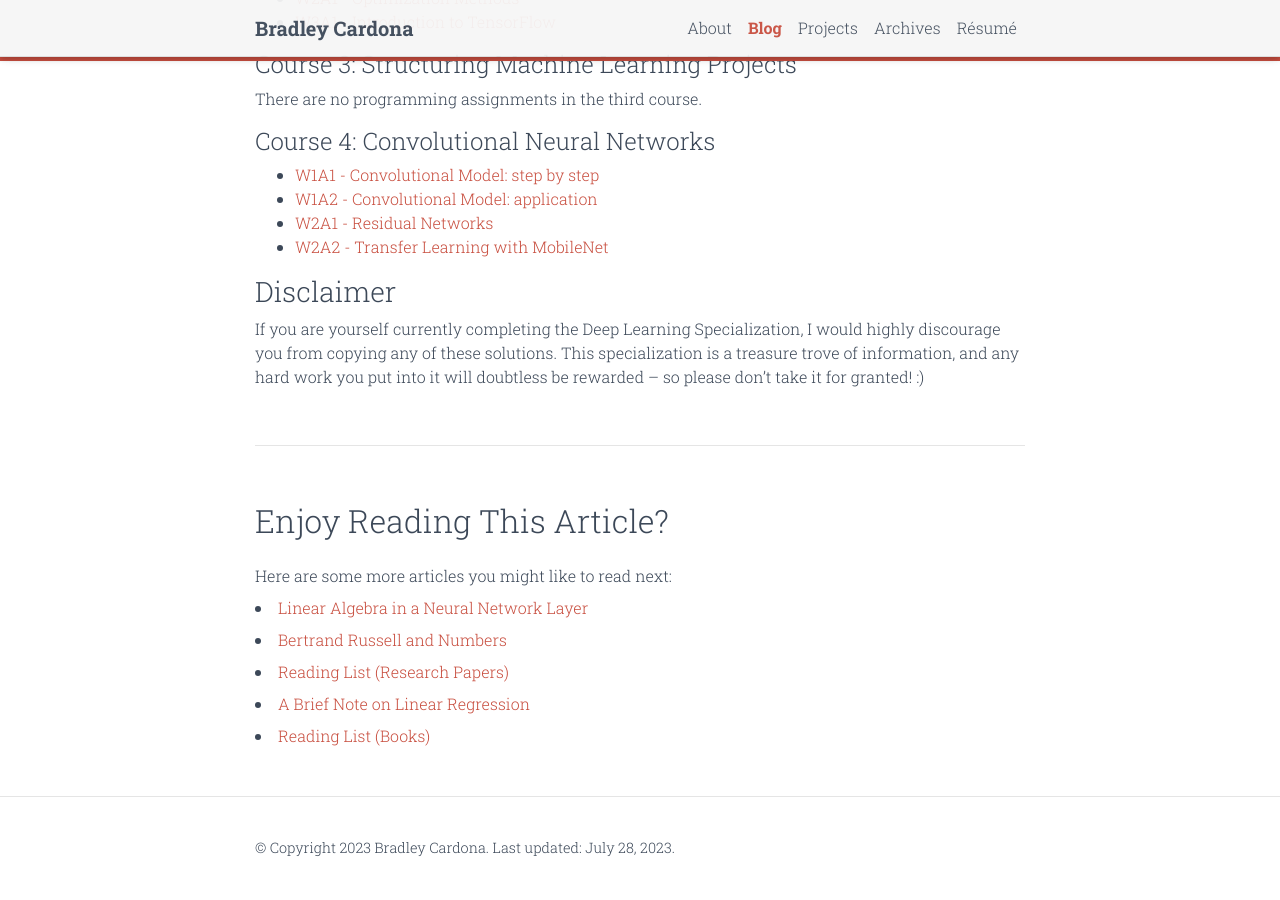
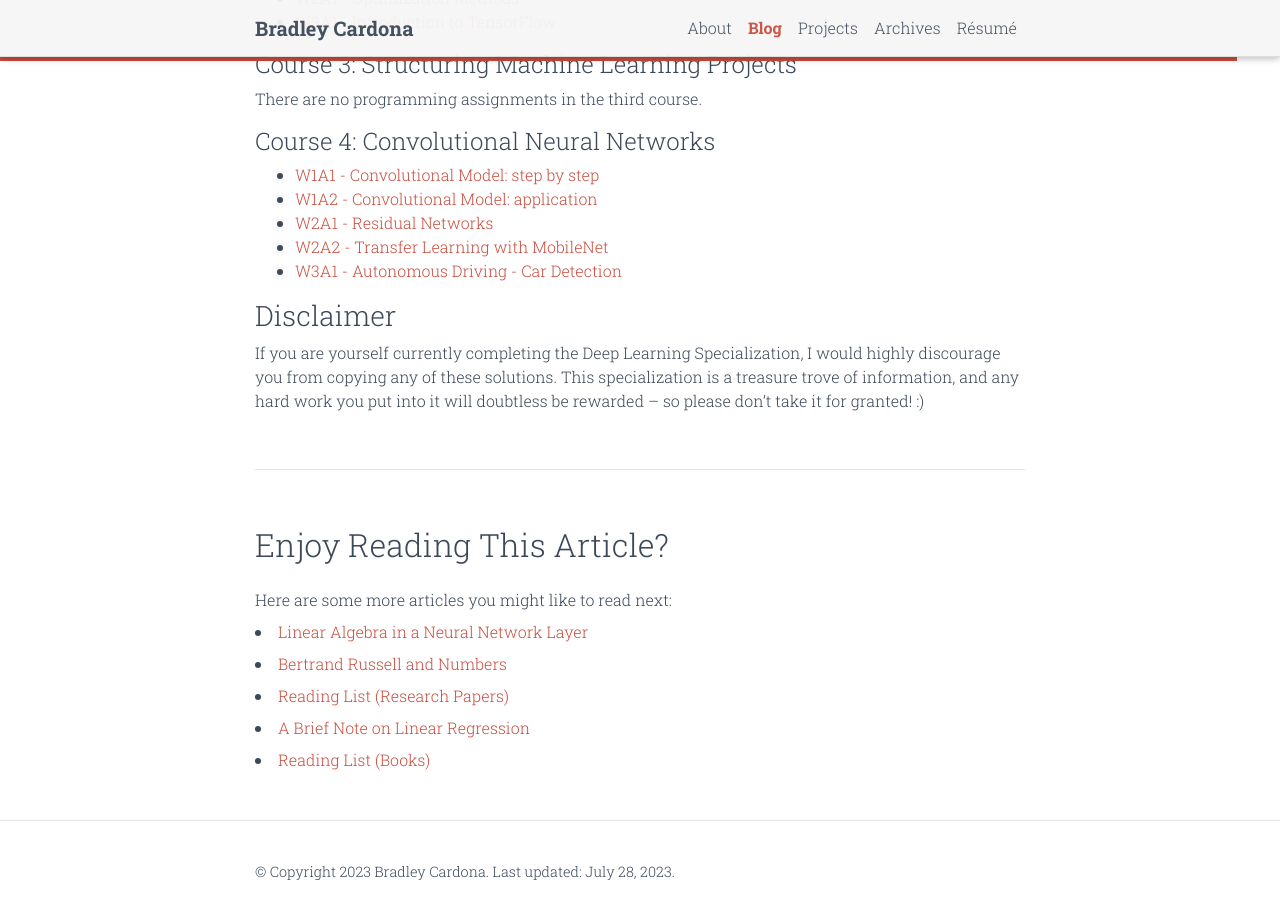
Before and after one commit to BMCARDONA/bmcardona.github.io, a Jekyll site: the page built from _posts/2023-07-23-deep-learning-specialization.md, in a window 1280 px wide and 900 px high, scrolled down 657 px. Built offline with Jekyll 4.4.1, drawn with Linux system fonts in a browser that asks for light colours; comment, search, counter and statistics services are not loaded; a style sheet for code colours, icons or effects is not loaded.

Commit message:
add assignment

```diff
--- a/_posts/2023-07-23-deep-learning-specialization.md
+++ b/_posts/2023-07-23-deep-learning-specialization.md
@@ -38,6 +38,7 @@
 - [W1A2 - Convolutional Model: application](https://github.com/BMCARDONA/Deep-Learning-Specialization-Solutions/tree/main/4%20-%20Convolutional%20Neural%20Networks/week_1/2_convolutional_model_application)
 - [W2A1 - Residual Networks](https://github.com/BMCARDONA/Deep-Learning-Specialization-Solutions/tree/main/4%20-%20Convolutional%20Neural%20Networks/week_2/residual_neural_networks)
 - [W2A2 - Transfer Learning with MobileNet](https://github.com/BMCARDONA/Deep-Learning-Specialization-Solutions/tree/main/4%20-%20Convolutional%20Neural%20Networks/week_2/transfer_learning_with_Mobile_Net)
+- [W3A1 - Autonomous Driving - Car Detection](https://github.com/BMCARDONA/Deep-Learning-Specialization-Solutions/tree/main/4%20-%20Convolutional%20Neural%20Networks/week_3/1_car_detection_with_yolo)
 
 ### Disclaimer
 
```
Also changed, not shown: _drafts/drafts/deep-learning-specialization.md (+3 -1 lines).
